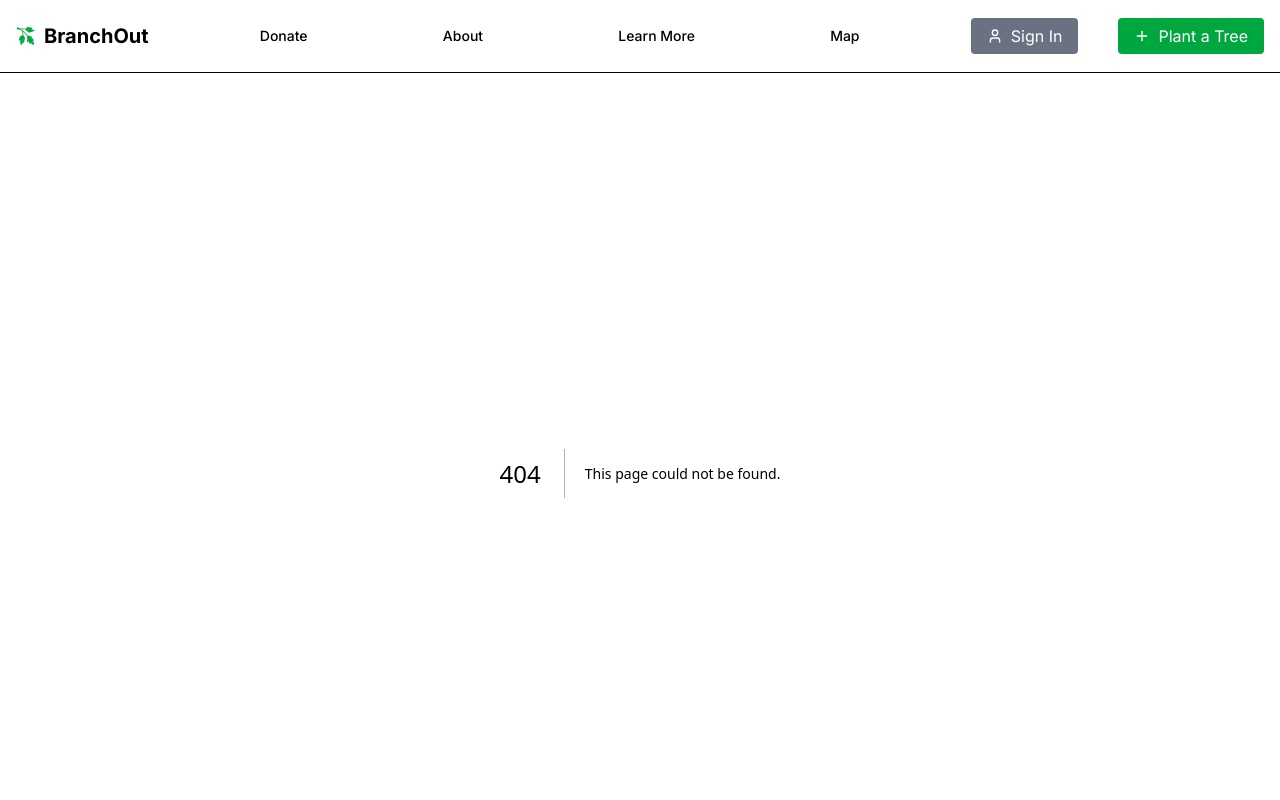
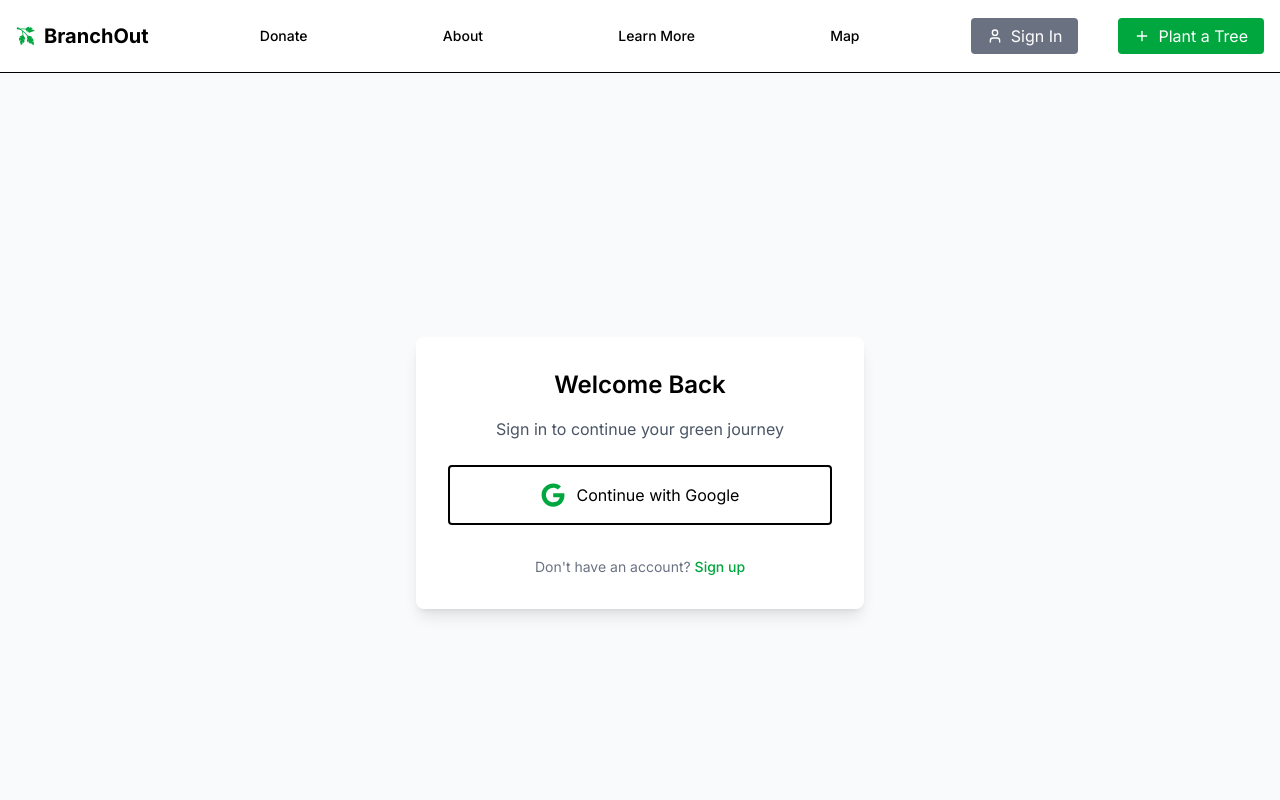
Before and after one commit to code-differently/25q1-team4, a Next.js app in the folder branchout/: page /login in a window 1280 px wide. Before the commit this address had no page. Shown: the top 800 px of the page. Built offline with nearby package versions, Linux system fonts and the light colour scheme.

Commit message:
feat: adds login page

```diff
--- /dev/null
+++ b/branchout/src/app/login/page.tsx
@@ -0,0 +1,53 @@
+"use client";
+
+import { GiTreeBranch } from "react-icons/gi";
+import { User, Plus } from "lucide-react";
+import Link from "next/link";
+import React from "react";
+import { FaGoogle } from "react-icons/fa";
+
+function Card({ title, children }: { title: string; children: React.ReactNode }) {
+  return (
+    <div className="w-full max-w-md p-8 shadow-lg bg-white rounded-lg">
+      <h2 className="text-2xl font-semibold mb-4">{title}</h2>
+      <div>{children}</div>
+    </div>
+  );
+}
+
+export default function LayoutWrapper({ children }: { children: React.ReactNode }) {
+  return (
+    <div className="min-h-screen flex flex-col">
+      {/* Scrollable Content */}
+      <main className="flex-1 overflow-auto">
+        {/* Render any children passed to LayoutWrapper */}
+        {children}
+
+        {/* Login Card Section */}
+        <div className="flex items-center justify-center text-center min-h-screen bg-gray-50">
+          <Card title="Welcome Back">
+            <p className="text-gray-600 mb-6 text-center">
+              Sign in to continue your green journey
+            </p>
+            <button
+  className="w-full border-2 flex items-center justify-center gap-3 py-4 rounded hover:bg-green-50 hover:border-green-500 transition-colors"
+  onClick={() => console.log("Google sign-in clicked")}
+>
+  <FaGoogle className="h-6 w-6 text-green-600" />
+  <span>Continue with Google</span>
+</button>
+
+            <div className="mt-8 text-center text-sm text-gray-500">
+              <p>
+                Don&apos;t have an account?{" "}
+                <Link href="/signup" className="font-medium text-green-600 hover:text-green-700">
+                  Sign up
+                </Link>
+              </p>
+            </div>
+          </Card>
+        </div>
+      </main>
+    </div>
+  );
+}
```
